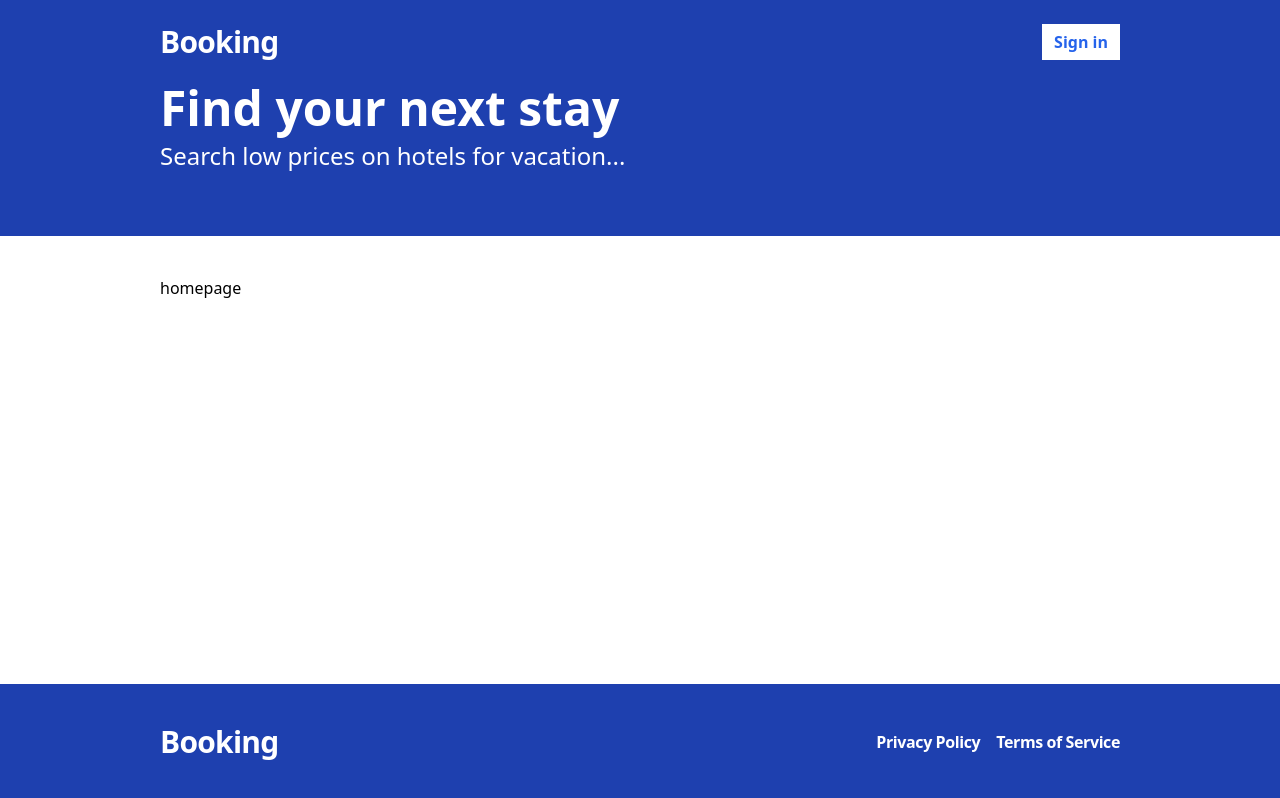
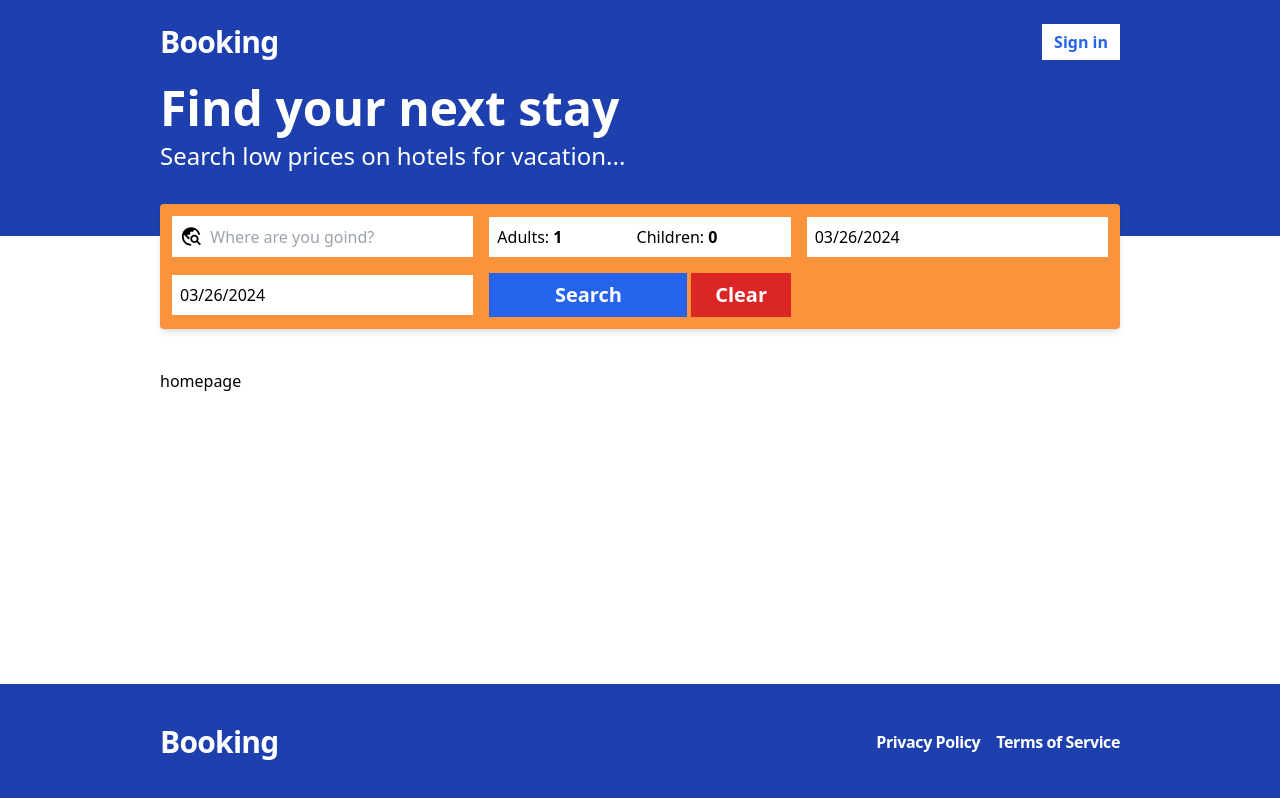
Before and after one commit to anrikopaliani/hotel-booking-app, a React (Vite) app in the folder frontend/: page / in a window 1280 px wide. Built offline with nearby package versions, Linux system fonts and the light colour scheme; no server answers.

Commit message:
feat: add searhc component in layout

```diff
--- a/frontend/package.json
+++ b/frontend/package.json
@@ -11,6 +11,7 @@
   },
   "dependencies": {
     "react": "^18.2.0",
+    "react-datepicker": "^6.9.0",
     "react-dom": "^18.2.0",
     "react-hook-form": "^7.51.2",
     "react-icons": "^5.0.1",
@@ -19,6 +20,7 @@
   },
   "devDependencies": {
     "@types/react": "^18.2.66",
+    "@types/react-datepicker": "^6.2.0",
     "@types/react-dom": "^18.2.22",
     "@typescript-eslint/eslint-plugin": "^7.2.0",
     "@typescript-eslint/parser": "^7.2.0",
--- /dev/null
+++ b/frontend/src/components/SearchBar.tsx
@@ -0,0 +1,110 @@
+import { FormEvent, useState } from "react";
+import { useSearchContext } from "../context/SearchContext";
+import { MdTravelExplore } from "react-icons/md";
+import DatePicker from "react-datepicker";
+import "react-datepicker/dist/react-datepicker.css";
+
+const SearchBar = () => {
+  const search = useSearchContext();
+  const [destination, setDestination] = useState<string>(search.destination);
+  const [checkIn, setCheckIn] = useState<Date>(search.checkIn);
+  const [checkOut, setCheckOut] = useState<Date>(search.checkOut);
+  const [adultCount, setAdultCount] = useState<number>(search.adultCount);
+  const [childCount, setChildCount] = useState<number>(search.childCount);
+
+  const handleSubmit = (event: FormEvent) => {
+    event.preventDefault();
+
+    search.saveSearchValues(
+      destination,
+      checkIn,
+      checkOut,
+      adultCount,
+      childCount
+    );
+  };
+
+  const minDate = new Date();
+  const maxDate = new Date();
+  maxDate.setFullYear(maxDate.getFullYear() + 1);
+
+  return (
+    <form
+      className="-mt-8 p-3 rounded shadow-md bg-orange-400 grid grid-cols-2 lg:grid-cols-3 2xl:grid-cols-5 items-center gap-4"
+      onSubmit={handleSubmit}
+    >
+      <div className="flex flex-row items-center flex-1 bg-white p-2">
+        <MdTravelExplore size={25} className="mr-2" />
+        <input
+          type="text"
+          placeholder="Where are you goind?"
+          className="text-md w-full focus:outline-none"
+          value={destination}
+          onChange={(event) => setDestination(event.target.value)}
+        />
+      </div>
+      <div className="flex bg-white px-2 py-1 gap-2">
+        <label className="items-center flex">
+          Adults:
+          <input
+            type="number"
+            min={1}
+            max={20}
+            value={adultCount}
+            onChange={(event) => setAdultCount(parseInt(event.target.value))}
+            className="w-full p-1 focus:outline-none font-bold"
+          />
+        </label>
+        <label className="items-center flex">
+          Children:
+          <input
+            type="number"
+            min={0}
+            max={20}
+            value={childCount}
+            onChange={(event) => setChildCount(parseInt(event.target.value))}
+            className="w-full p-1 focus:outline-none font-bold"
+          />
+        </label>
+      </div>
+      <div>
+        <DatePicker
+          selected={checkIn}
+          onChange={(date) => setCheckIn(date as Date)}
+          selectsStart
+          startDate={checkIn}
+          endDate={checkOut}
+          minDate={minDate}
+          maxDate={maxDate}
+          placeholderText="Check-in Date"
+          className="min-w-full bg-white p-2 focus:outline-none"
+          wrapperClassName="min-w-full"
+        />
+      </div>
+      <div>
+        <DatePicker
+          selected={checkOut}
+          onChange={(date) => setCheckOut(date as Date)}
+          selectsStart
+          startDate={checkIn}
+          endDate={checkOut}
+          minDate={minDate}
+          maxDate={maxDate}
+          placeholderText="Check-in Date"
+          className="min-w-full bg-white p-2 focus:outline-none"
+          wrapperClassName="min-w-full"
+        />
+      </div>
+      <div className="flex gap-1">
+        <button className="w-2/3 bg-blue-600 text-white h-full p-2 font-bold text-xl hover:bg-blue-500">
+          Search
+        </button>
+        <button className="w-1/3 bg-red-600 text-white h-full p-2 font-bold text-xl hover:bg-red-500">
+          Clear
+        </button>
+      </div>
+    </form>
+  );
+};
+
+export default SearchBar;
--- a/frontend/src/layouts/Layout.tsx
+++ b/frontend/src/layouts/Layout.tsx
@@ -1,6 +1,7 @@
 import Footer from "../components/Footer";
 import Header from "../components/Header";
 import Hero from "../components/Hero";
+import SearchBar from "../components/SearchBar";
 
 interface Props {
   children: React.ReactNode;
@@ -11,6 +12,9 @@
     <div className="flex flex-col min-h-screen">
       <Header />
       <Hero />
+      <div className="container mx-auto">
+        <SearchBar />
+      </div>
       <div className="container mx-auto py-10 flex-1">{children}</div>
       <Footer />
     </div>
```
Also changed, not shown: 1 other file (tests, documents, lock files or other folders).
